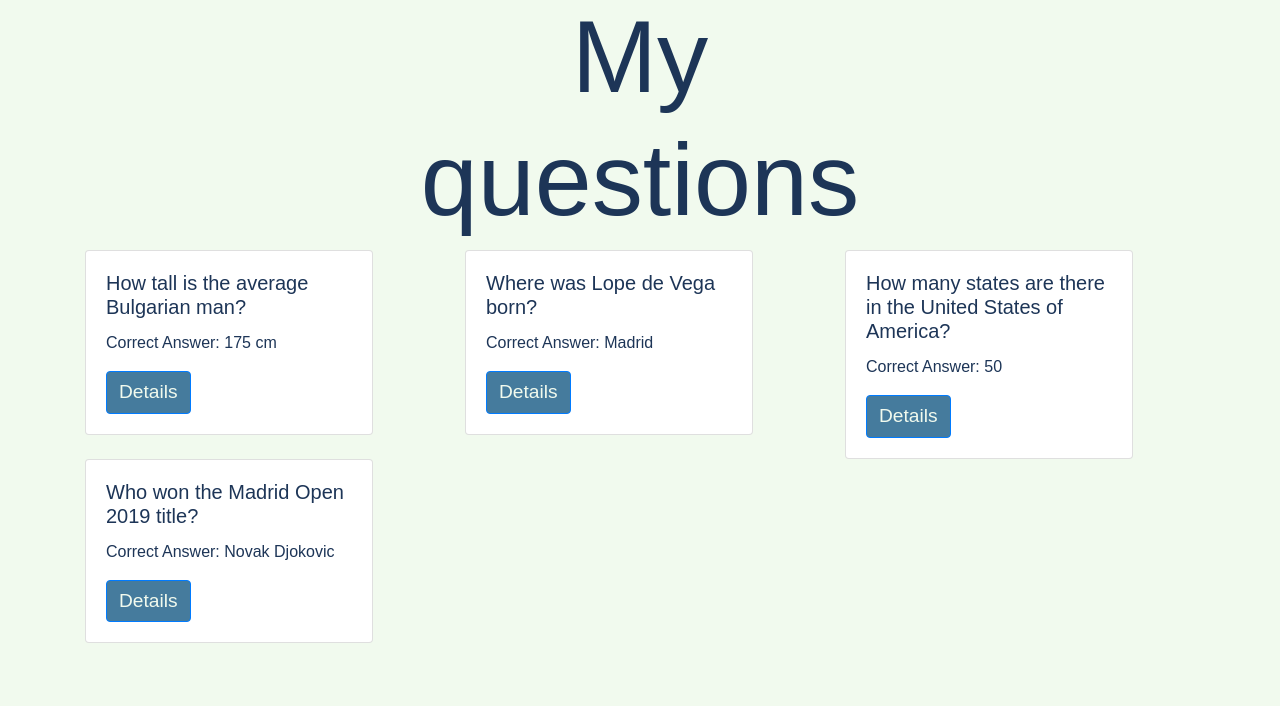
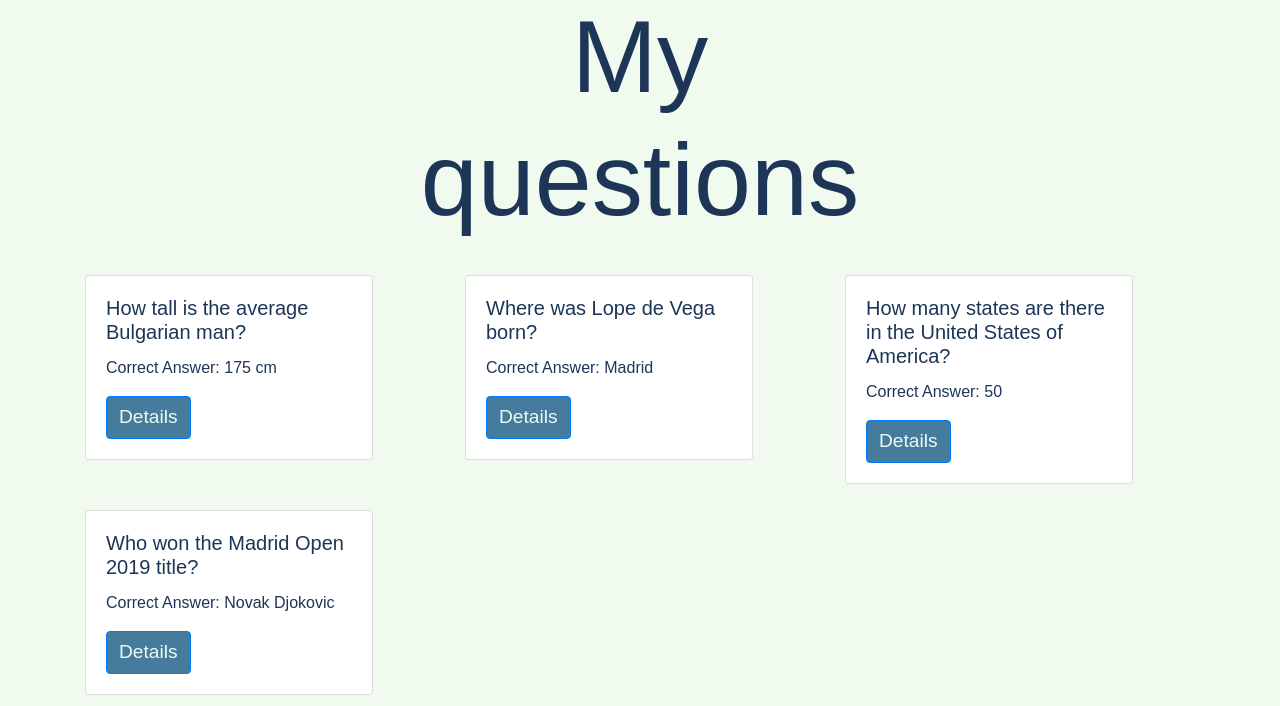
Before and after one commit to KrisCholakov02/SoftUni-Trivia, a Django app: page /questions/mine/ in a window 1280 px wide. Shown: the part 94-800 px from the top of the page. Run offline with Django 3.2, Linux system fonts and the light colour scheme; a user stored in the database is signed in; data comes from the database, SQL or seed files in the repository; both versions use the stored data as it was after the commit; some libraries are stand-ins or nearby versions; some web fonts are replaced.

Commit message:
Design edits

```diff
--- a/questions/templates/questions_list.html
+++ b/questions/templates/questions_list.html
@@ -5,7 +5,7 @@
     <h1 style="font-size: 8vw; width: 50%; margin-left: 25%; text-align: center;">My questions</h1>
     {% for q in questions %}
     <div class="col-lg-4">
-        <div class="card" style="width: 18rem;">
+        <div class="card" style="width: 18rem; margin-top: 2vw">
             <div class="card-body">
                 <h5 class="card-title">{{q.question}}</h5>
                 <p class="card-text">Correct Answer: {{q.correct_answer}}</p>
```
Also changed, not shown: db.sqlite3.
